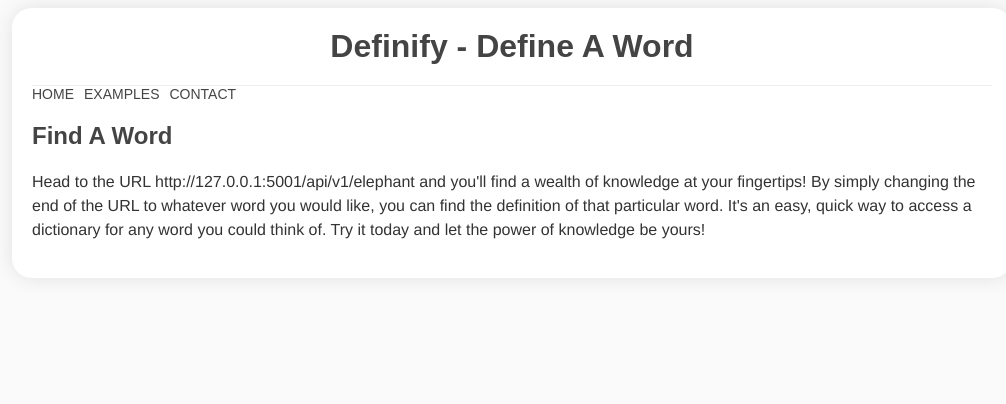
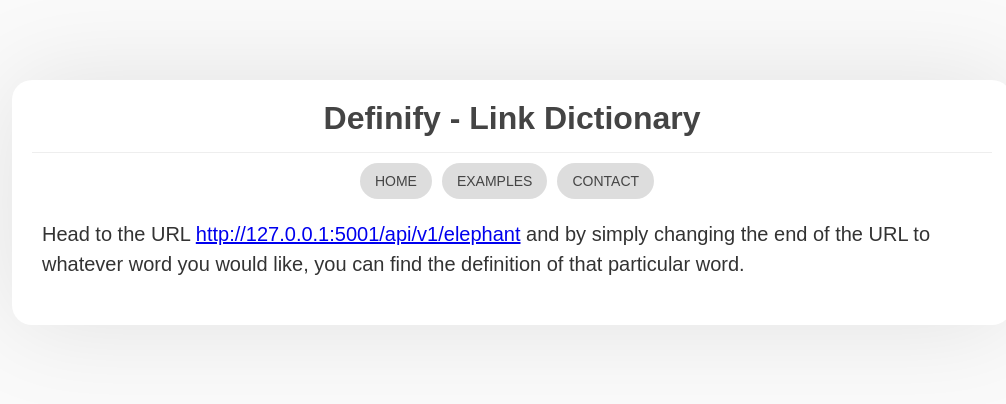
Before and after one commit to Narain-Singaram/dictionaryapp, a Flask app: page / in a window 1280 px wide. Shown: the top 404 px of the page, without its empty margins (128-1134 px from the left). Run offline with Flask 2, Linux system fonts and the light colour scheme.

Commit message:
making it look older

```diff
--- a/templates/index.html
+++ b/templates/index.html
@@ -2,14 +2,14 @@
 <html>
 
 <head>
-    <title>API Resource Website</title>
+    <title>Definify</title>
     <link rel="stylesheet" href="style.css">
 </head>
 
 <body>
     <div class="wrapper">
         <header>
-            <h1>Definify - Define A Word</h1>
+            <h1>Definify - Link Dictionary</h1>
         </header>
 
         <nav>
@@ -21,8 +21,7 @@
         </nav>
 
         <section>
-            <h2>Find A Word</h2>
-            <p>Head to the URL http://127.0.0.1:5001/api/v1/elephant and you'll find a wealth of knowledge at your fingertips! By simply changing the end of the URL to whatever word you would like, you can find the definition of that particular word. It's an easy, quick way to access a dictionary for any word you could think of. Try it today and let the power of knowledge be yours!
+            <p>Head to the URL <a target=”_blank” href="http://127.0.0.1:5001/api/v1/elephant">http://127.0.0.1:5001/api/v1/elephant</a> and by simply changing the end of the URL to whatever word you would like, you can find the definition of that particular word.
 </p>
         </section>
     </div>
@@ -31,25 +30,24 @@
 </html>
 
 <style>
-    body {
-    font-family: sans-serif;
+    html {
+    font-family: Times New Roman !important;
     background-color: #fafafa;
     color: #444;
 }
 
 .wrapper {
     max-width: 960px;
-    margin: 0 auto;
+    margin: 5rem auto;
     padding: 20px;
     background-color: #fff;
     border-radius: 20px;
-    box-shadow: 0 0 20px rgba(0, 0, 0, 0.1);
+    box-shadow: 0 0 100px rgba(0, 0, 0, 0.1);
 }
 
 header {
     text-align: center;
-    padding-bottom: 20px;
-    border-bottom: 1px solid #eee;
+    padding-bottom: 15px;
 }
 
 header h1 {
@@ -60,14 +58,23 @@ header h1 {
 nav ul {
     list-style: none;
     margin: 0;
-    padding: 0;
+    padding: 10px 5px;
     display: flex;
+    justify-content: center
 }
 
 nav li {
     margin-right: 10px;
+    background-color: #ddd;
+    padding: 10px 15px;
+    border-radius: 50px;
     font-size: 14px;
     text-transform: uppercase;
+}
+
+nav li:hover {
+    background-color: #ccc;
+    transition: .25s;
 }
 
 nav a {
@@ -75,9 +82,14 @@ nav a {
     text-decoration: none;
 }
 
-p {
-    font-family: 'Helvetica Neue', Arial, sans-serif;
-    font-size: 16px;
+a:hover {
+    color: red;
+    transition: .25s;
+}
+
+section p {
+    font-size: 20px;
+    padding: 10px;
     line-height: 1.5;
     color: #333333;
     margin: 0 0 16px 0;
```
